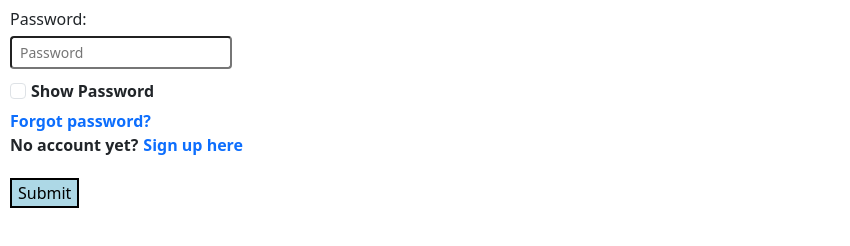
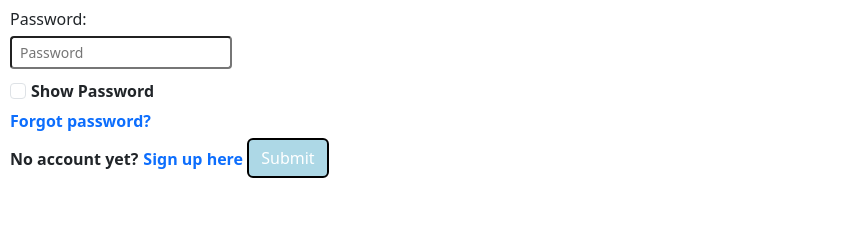
Before and after one commit to tysalim/IB-CS-Projects, a plain HTML site: page HTML/Login Page/index.html in a window 1280 px wide. Shown: the part 126-372 px from the top of the page, without its empty margins (0-850 px from the left). Drawn offline with nearby package versions, Linux system fonts and the light colour scheme.

Commit message:
Integrated Boostrap presets

```diff
--- a/HTML/Login Page/index.html
+++ b/HTML/Login Page/index.html
@@ -19,7 +19,7 @@
     <br>
     <p>No account yet? </p><a href="https://xs.schoology.com/login">Sign up here</a>
 
-    <input type="submit" value="Submit" onclick="combo()" />
+    <input class="btn btn-primary" type="submit" value="Submit" onclick="combo()" />
     <p id="output"></p>
   <script src="https://cdn.jsdelivr.net/npm/bootstrap@5.3.3/dist/js/bootstrap.bundle.min.js" integrity="sha384-YvpcrYf0tY3lHB60NNkmXc5s9fDVZLESaAA55NDzOxhy9GkcIdslK1eN7N6jIeHz" crossorigin="anonymous"></script>
   <script src="script.js"></script>
--- a/HTML/Login Page/styles.css
+++ b/HTML/Login Page/styles.css
@@ -30,7 +30,6 @@ input[type="submit"] {
 
 input:hover[type="submit"] {
     background-color: black;
-    color: white;
 }
 
 a {
```
